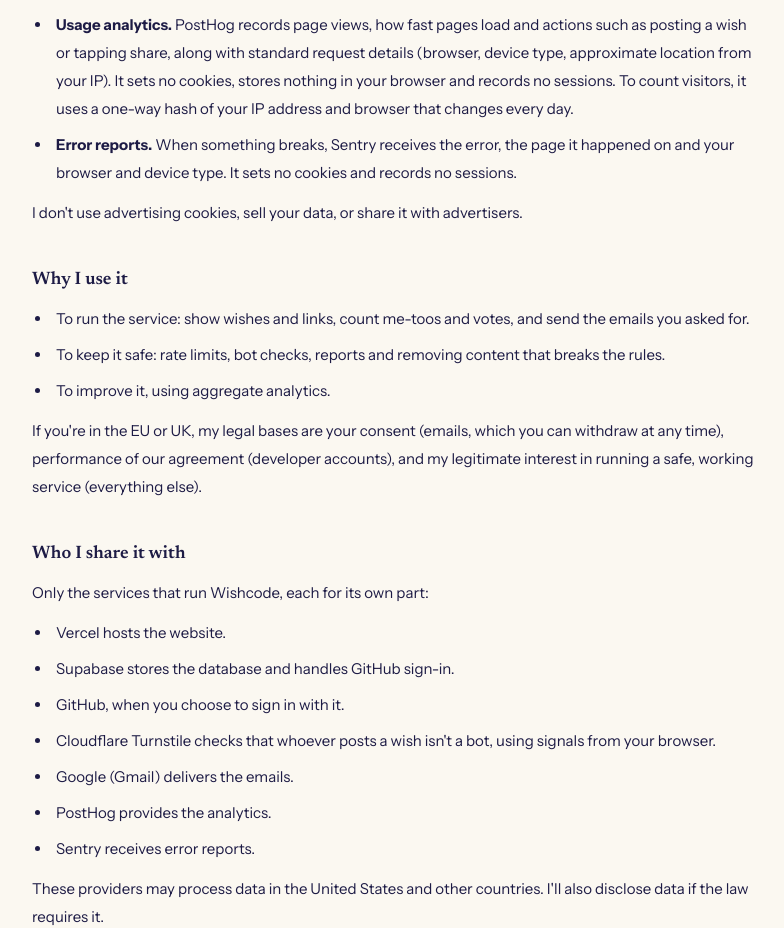
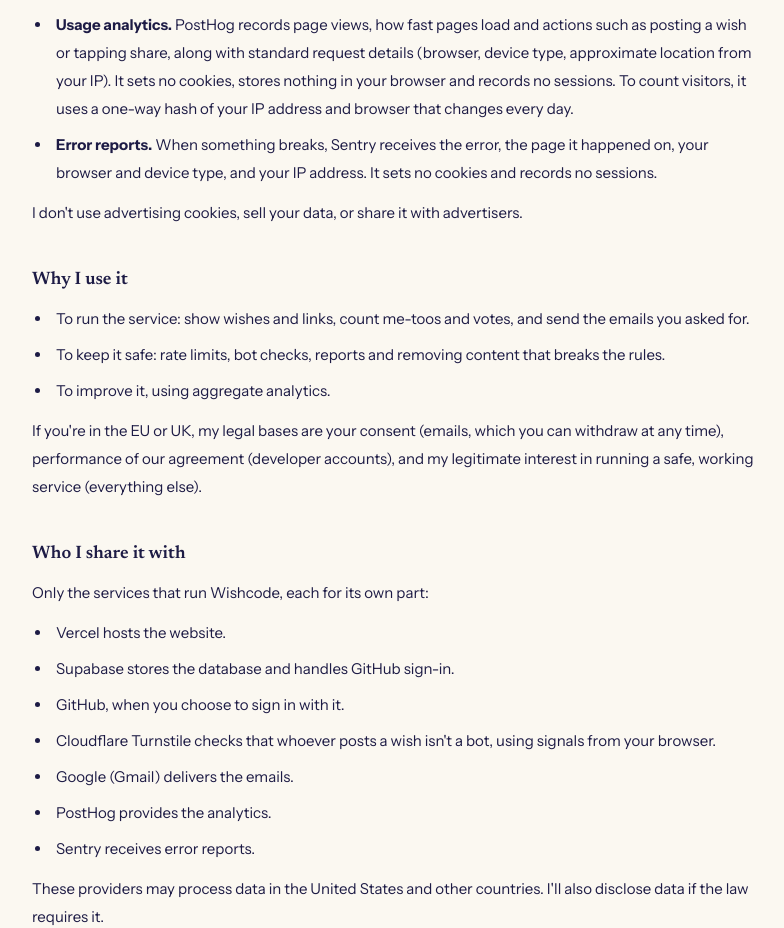
Before and after one commit to raghavg27/wishcode, a Next.js app: page /privacy in a window 1280 px wide. Shown: the part 1163-2091 px from the top of the page, without its empty margins (244-1028 px from the left). Built offline with nearby package versions, Linux system fonts and the light colour scheme; no server answers.

Commit message:
copy(privacy): mention that Sentry receives the IP address

```diff
--- a/src/app/privacy/page.tsx
+++ b/src/app/privacy/page.tsx
@@ -69,8 +69,8 @@
             uses a one-way hash of your IP address and browser that changes every day.
           </li>
           <li>
-            <strong>Error reports.</strong> When something breaks, Sentry receives the error, the page it happened on and
-            your browser and device type. It sets no cookies and records no sessions.
+            <strong>Error reports.</strong> When something breaks, Sentry receives the error, the page it happened on, your
+            browser and device type, and your IP address. It sets no cookies and records no sessions.
           </li>
         </ul>
         <p>I don&apos;t use advertising cookies, sell your data, or share it with advertisers.</p>
```
